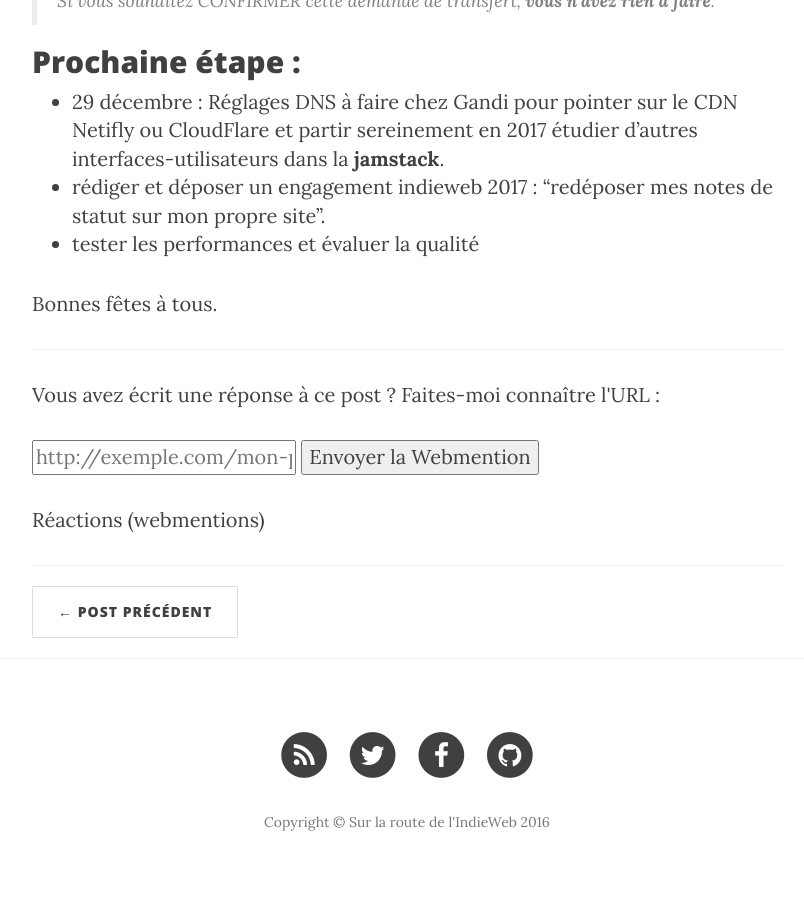
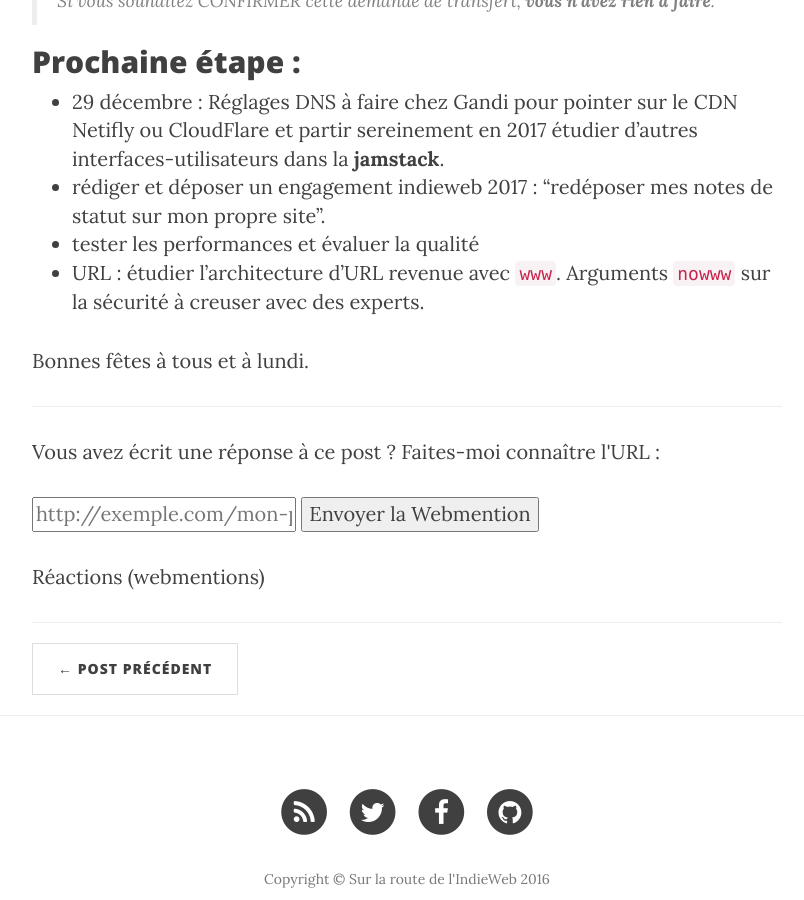
Before and after one commit to ChristopheDucamp/xtof-clean-blog, a Jekyll site: the page built from _posts/2016-12-24-migration-jamstack.markdown, in a window 1280 px wide and 900 px high, scrolled down 1286 px. Shown: the whole window, without its empty margins (233-1037 px from the left). Built offline with Jekyll 4.4.1, drawn with Linux system fonts in a browser that asks for light colours; nearby versions of some CDN libraries; comment, search, counter and statistics services are not loaded.

Commit message:
Updated Migration Jamstack

```diff
--- a/_posts/2016-12-24-migration-jamstack.markdown
+++ b/_posts/2016-12-24-migration-jamstack.markdown
@@ -30,5 +30,6 @@ Après un [gros mal de crâne vécu avant-hier](http://ducamp.me/2016-357) pour
 * 29 décembre : [Réglages DNS à faire chez Gandi pour pointer sur le CDN Netifly ou CloudFlare](http://ducamp.me/2016-357#SSL_sur_domaine_apex_christopheducamp.com) et partir sereinement en 2017 étudier d'autres interfaces-utilisateurs dans la **[jamstack](https://christophe.ducamp.me/2016/12/20/newbie-sur-la-jamstack-dot-dot-dot.html)**.
 * rédiger et déposer [un engagement indieweb 2017](https://indieweb.org/2017-01-01-commitments) : "redéposer mes notes de statut sur mon propre site".
 * [tester les performances et évaluer la qualité](https://medium.com/@JeremyRaffin/site-web-statique-optimis%C3%A9-avec-github-pages-partie-4-tester-les-performances-et-%C3%A9valuer-la-f42ed88a5d44#.w7clu8fbq)
+* URL : étudier l'architecture d'URL revenue avec `www`. Arguments `nowww` sur la sécurité à creuser avec des experts.
 
-Bonnes fêtes à tous.
+Bonnes fêtes à tous et à lundi.
```
